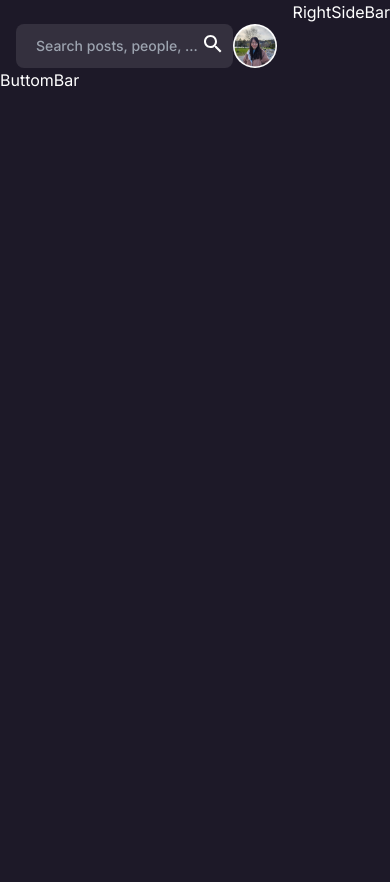
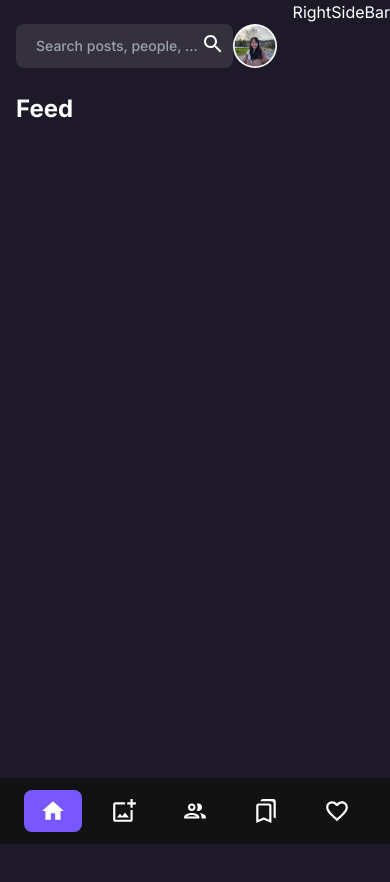
Before and after one commit to yogeshNavghane67/Social_media_app, a Next.js app: page / in a window 390 px wide. Shown: the top 882 px of the page. Before the commit the page ends 844 px from the top, so only its background shows below. Built offline with nearby package versions, Linux system fonts and the light colour scheme; no server answers.

Commit message:
Main container / Buttom bar

```diff
--- a/components/layout/ButtomBar.jsx
+++ b/components/layout/ButtomBar.jsx
@@ -1,9 +1,31 @@
-import React from 'react'
+"use client"
 
-const ButtomBar = () => {
+import { sidebarLinks } from "@constants";
+import Link from "next/link";
+import { usePathname } from "next/navigation";
+
+const BottomBar = () => {
+  const pathname = usePathname();
+
   return (
-    <div>ButtomBar</div>
-  )
-}
+    <div className="sticky flex bottom-0 z-20 w-full bg-dark-1 px-6 py-3 items-center justify-between md:hidden">
+      {sidebarLinks.map((link) => {
+        const isActive = pathname === link.route;
 
-export default ButtomBar
+        return (
+          <Link
+            key={link.label}
+            href={link.route}
+            className={`flex gap-2 items-center rounded-lg py-2 px-4 ${
+              isActive && "bg-purple-1"
+            }`}
+          >
+            {link.icon} <p className="text-small-medium text-light-1 max-sm:hidden">{link.label.split(/\s+/)[0]}</p>
+          </Link>
+        );
+      })}
+    </div>
+  );
+};
+
+export default BottomBar;
--- a/components/layout/MainContainer.jsx
+++ b/components/layout/MainContainer.jsx
@@ -1,12 +1,34 @@
-import React from 'react'
-import TopBar from './TopBar'
+"use client"
+
+import TopBar from "./TopBar";
+import { pageTitles } from "@constants";
+import { usePathname } from "next/navigation";
 
 const MainContainer = ({ children }) => {
+  // Get the current url path
+  const currentPath = usePathname();
+
+  const regex = /^\/([^\/]+)/;
+  const firstPath = currentPath.match(regex)
+    ? currentPath.match(regex)[0]
+    : currentPath;
+
+  // Get title of current path
+  const title = pageTitles.find((page) => page.url === firstPath)?.title || "";
+
   return (
-    <section className='flex flex-col flex-1 max-w-3x1 px-4 md:px-10 lg:px-4 xl-px-20'>
-      <TopBar/>
+    <section className="flex flex-col flex-1 max-w-3xl 2xl:max-w-5xl px-4 md:px-10 lg:px-4 xl:px-20">
+      <TopBar />
+      <div className="mt-6 mb-20">
+        <h1 className="mb-5 text-heading2-bold max-sm:text-heading3-bold text-light-1">
+          {title}
+        </h1>
+        <div className="h-screen overflow-y-scroll custom-scrollbar">
+          {children}
+        </div>
+      </div>
     </section>
-  )
-}
+  );
+};
 
-export default MainContainer
+export default MainContainer;
```
